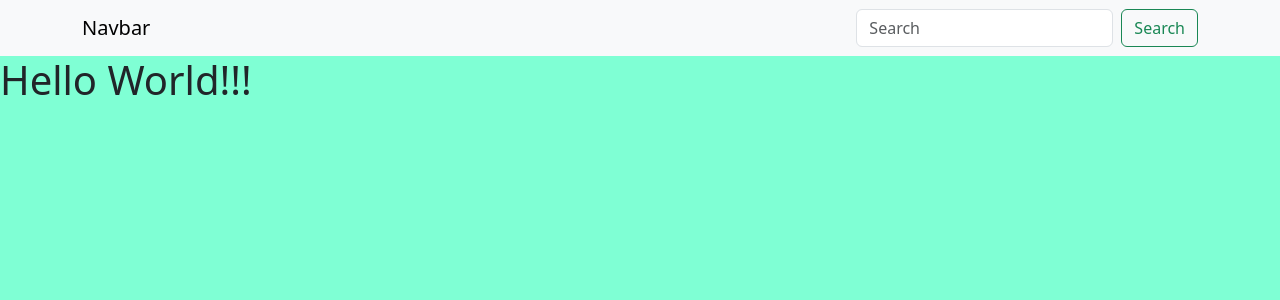
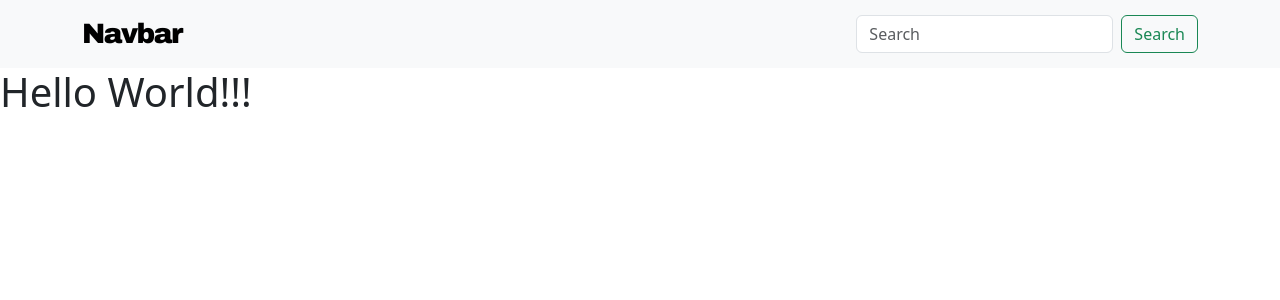
Before and after one commit to GBethani/djblogger, a Django app: page / in a window 1280 px wide. Shown: the top 300 px of the page. Run offline with Django 5.2, Linux system fonts and the light colour scheme.

Commit message:
google fonts added

```diff
--- a/djblogger/blog/static/css/main.css
+++ b/djblogger/blog/static/css/main.css
@@ -1,3 +1,12 @@
-body{
-    background-color: aquamarine;
+@import url('https://fonts.googleapis.com/css2?family=Archivo:wght@900&family=Barlow:wght@900&family=Merriweather&display=swap');
+
+.font-families{
+    font-family: 'Archivo', sans-serif;
+    font-family: 'Barlow', sans-serif;
+    font-family: 'Merriweather', serif;
 }
+
+.logo{
+    font-family: 'Archivo', sans-serif;
+    letter-spacing: -1.5px;
+}
--- a/djblogger/templates/Includes/header.html
+++ b/djblogger/templates/Includes/header.html
@@ -1,6 +1,6 @@
 <nav class="navbar navbar-expand-lg bg-body-tertiary">
     <div class="container">
-      <a class="navbar-brand" href="#">Navbar</a>
+      <a class="navbar-brand logo fs-3" href="#">Navbar</a>
       <button class="navbar-toggler" type="button" data-bs-toggle="collapse" data-bs-target="#navbarSupportedContent" aria-controls="navbarSupportedContent" aria-expanded="false" aria-label="Toggle navigation">
         <span class="navbar-toggler-icon"></span>
       </button>
```
